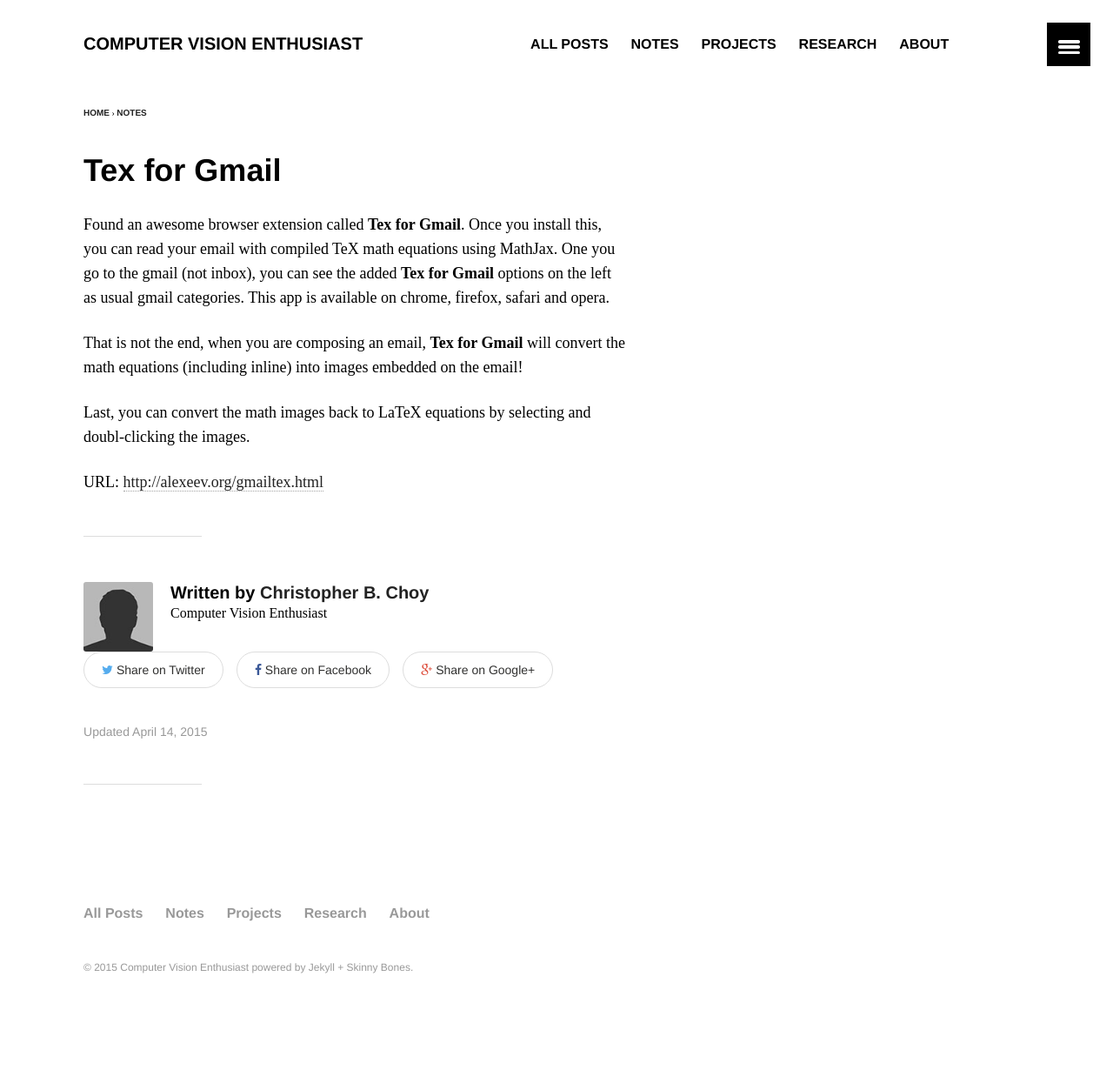
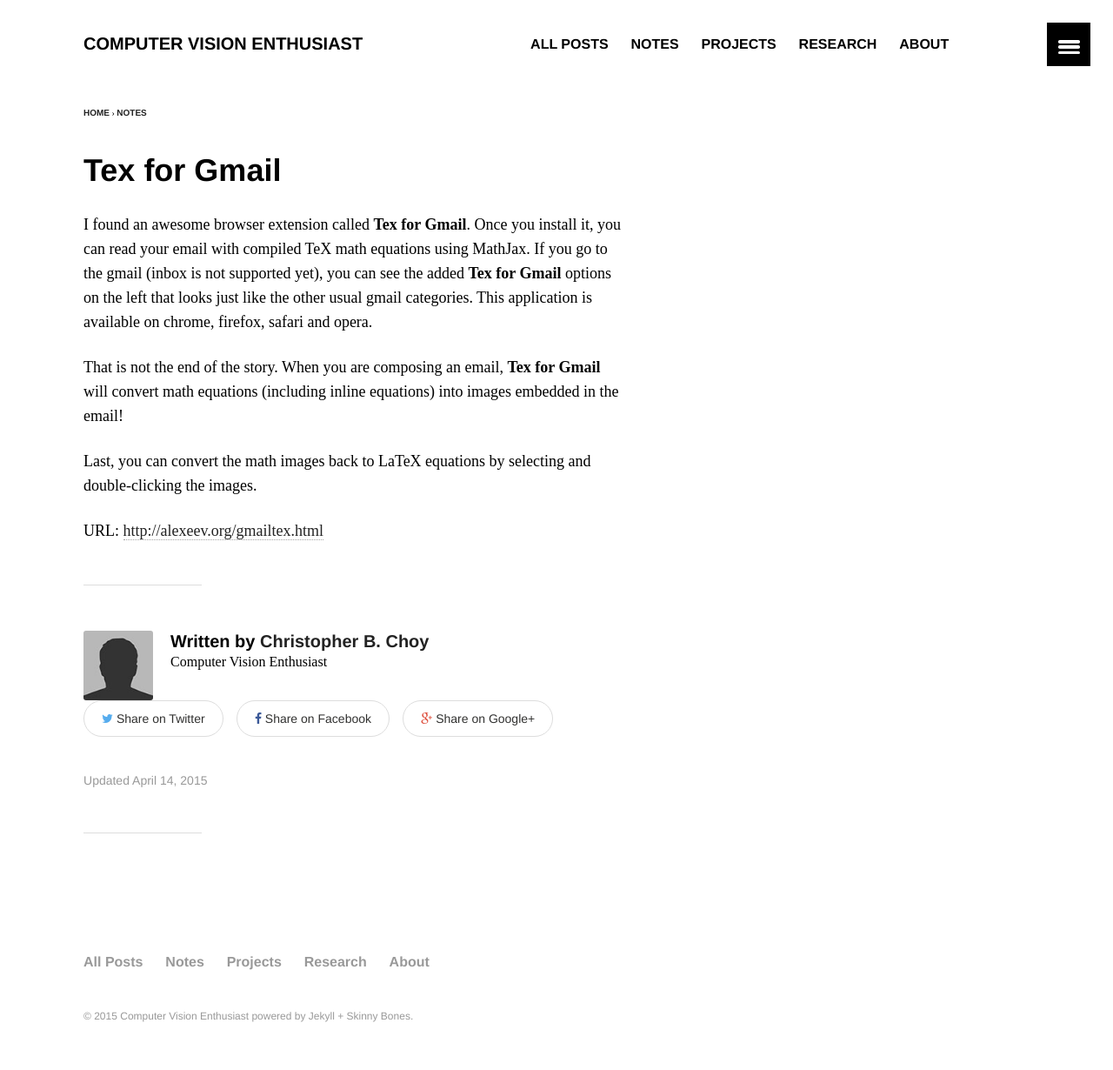
Before and after one commit to antran89/blog, a Jekyll site: the page built from _posts/notes/2015-04-13-tex-for-gmail.md, in a window 1280 px wide. Shown: the whole page at 87% size. Built offline with Jekyll 4.4.1, drawn with Linux system fonts in a browser that asks for light colours; comment, search, counter and statistics services are not loaded; before the commit the page ends 1174 px from its top, so only the background shows below that.

Commit message:
minor change

```diff
--- a/_posts/notes/2015-04-13-tex-for-gmail.md
+++ b/_posts/notes/2015-04-13-tex-for-gmail.md
@@ -13,17 +13,18 @@ image:
   teaser:
 ---
 
-Found an awesome browser extension called **Tex for Gmail**. Once you install
-this, you can read your email with compiled TeX math equations using MathJax.
-One you go to the gmail (not inbox), you can see the added **Tex for Gmail**
-options on the left as usual gmail categories. This app is available on chrome,
-firefox, safari and opera.
+I found an awesome browser extension called **Tex for Gmail**. Once you install
+it, you can read your email with compiled TeX math equations using MathJax.
+If you go to the gmail (inbox is not supported yet), you can see the added
+**Tex for Gmail** options on the left that looks just like the other usual
+gmail categories. This application is available on chrome, firefox, safari and
+opera.
 
-That is not the end, when you are composing an email, **Tex for Gmail** will
-convert the math equations (including inline) into images embedded on the
-email!
+That is not the end of the story. When you are composing an email, **Tex for
+Gmail** will convert math equations (including inline equations) into images
+embedded in the email!
 
 Last, you can convert the math images back to LaTeX equations by selecting and
-doubl-clicking the images.
+double-clicking the images.
 
 URL: <http://alexeev.org/gmailtex.html>
```
Also changed, not shown: _posts/notes/2015-01-12-vim-notes.md (+1 -1 lines), _posts/research/2015-04-27-reading-protobuf-db-in-python.md (+14 -4 lines).
